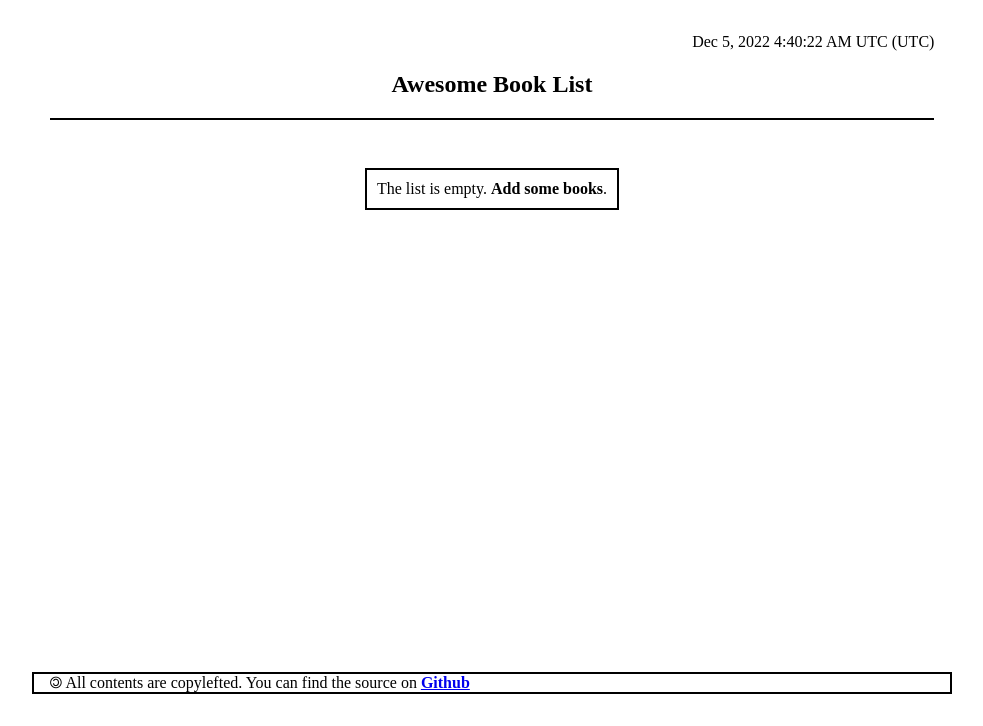
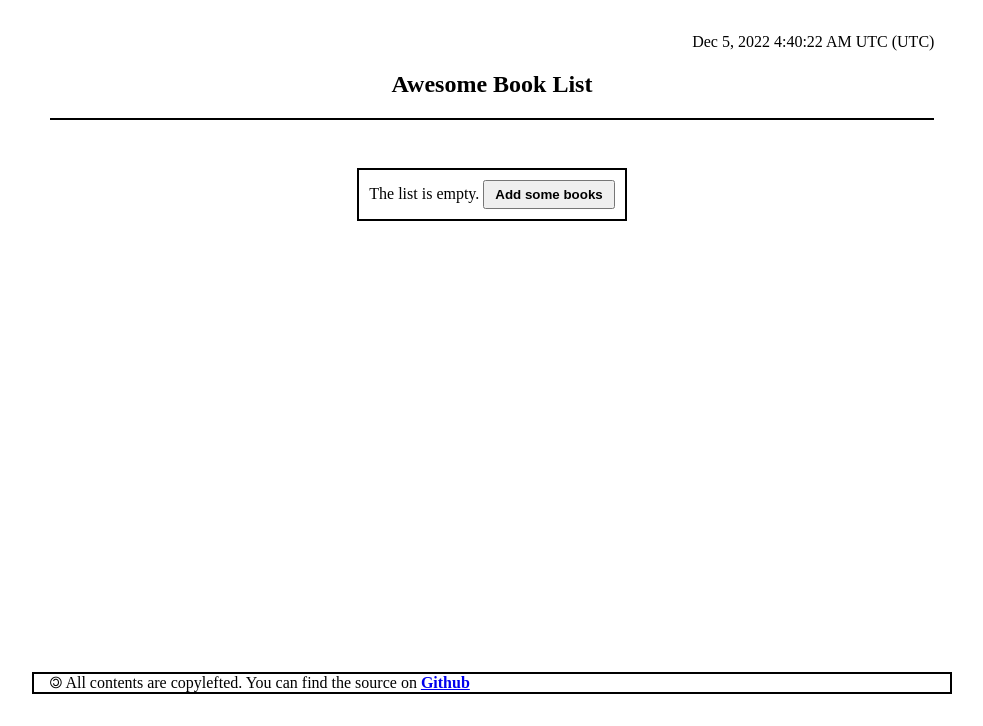
Before and after one commit to portfolio-roy/awesome-books-es6, a website with bundled scripts: page index.html in a window 1280 px wide. Shown: the part 74-800 px from the top of the page, without its empty margins (148-1131 px from the left). Built offline with nearby package versions, Linux system fonts and the light colour scheme.

Commit message:
Change 'Add some books' anchor to a button

```diff
--- a/index.css
+++ b/index.css
@@ -112,6 +112,7 @@ hr {
 
 button {
   padding: 5px 10px;
+  cursor: pointer;
 }
 
 .content {
--- a/index.html
+++ b/index.html
@@ -26,7 +26,7 @@
       <div class="content" id="list">
       <h2>Awesome Book List</h2>
       <table id="book-list"></table>
-      <p id="empty-message">The list is empty. <strong><a id="add-book-link">Add some books</a></strong>.</p>
+      <p id="empty-message">The list is empty. <button id="add-book-link"><strong>Add some books</strong></button></p>
   </div>
     <div class="content d-none" id="add-book">
     <h2>Add a book</h2>
```
